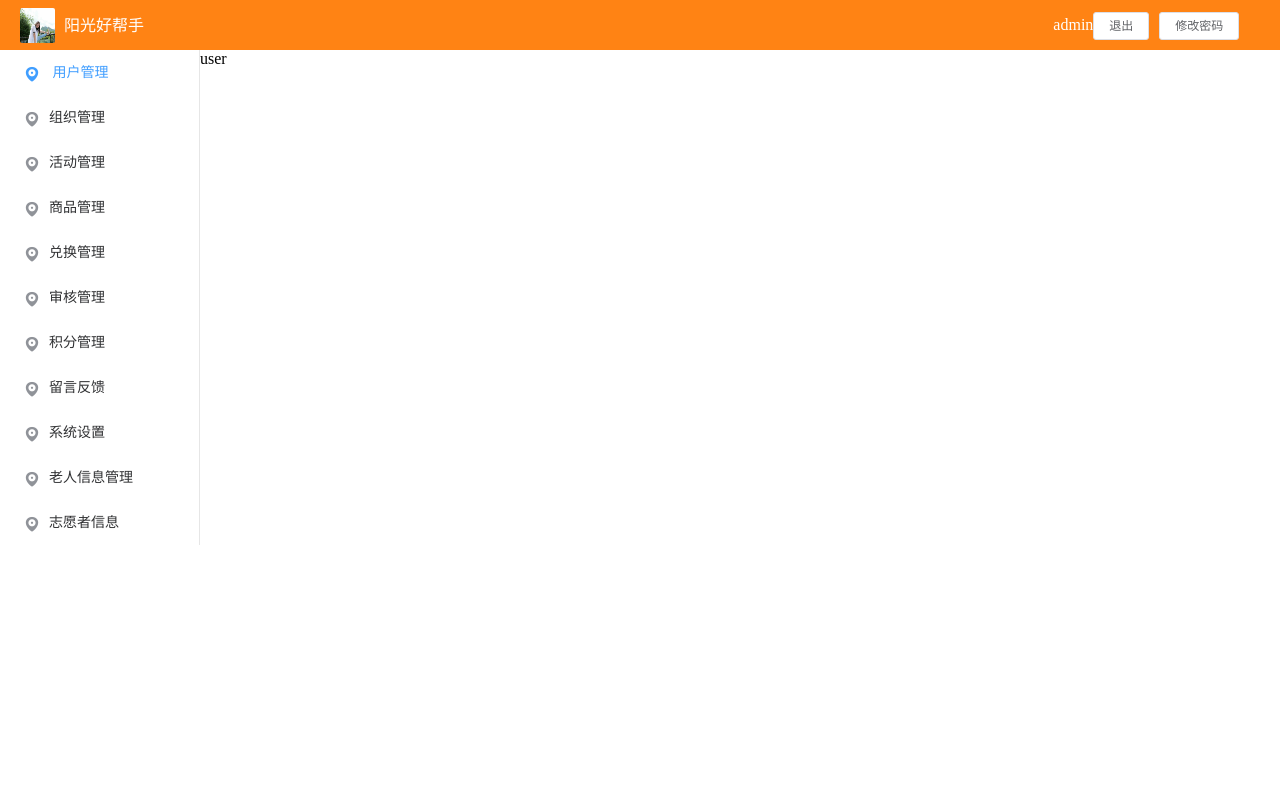
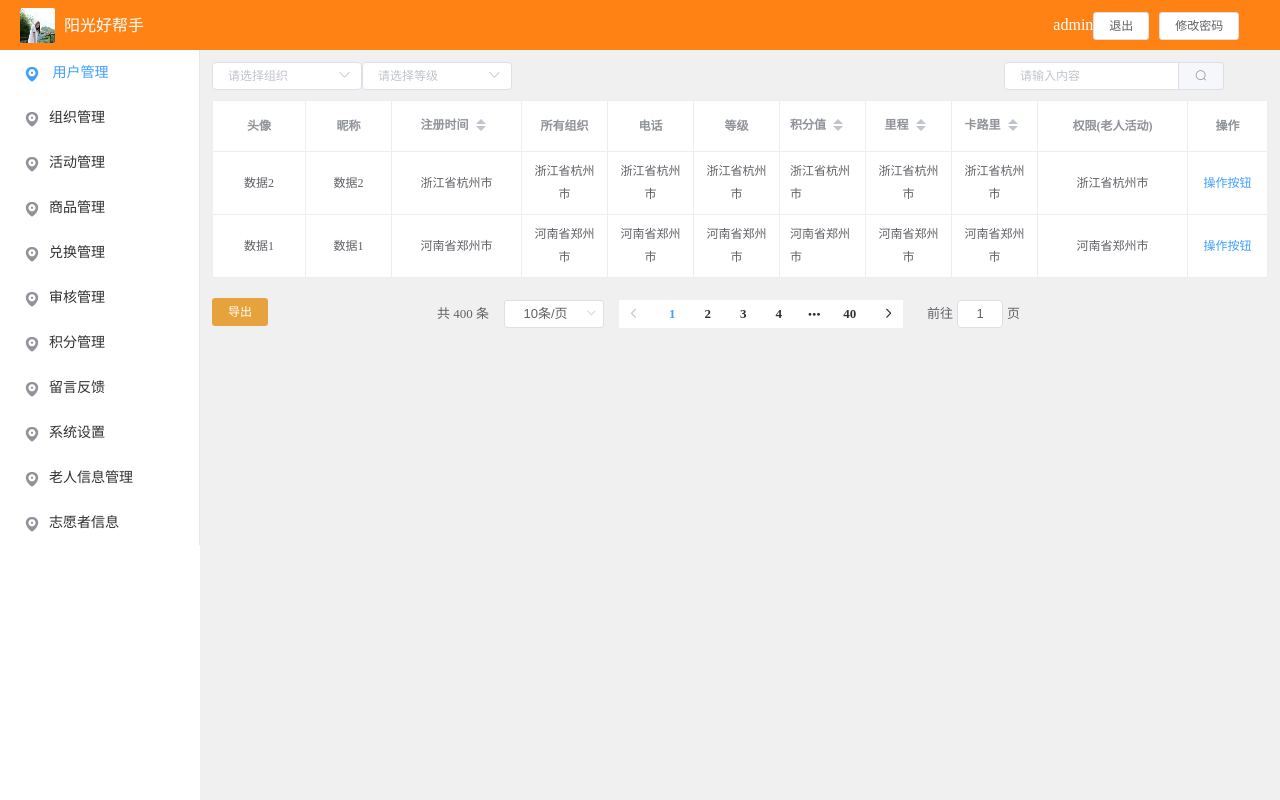
Before and after one commit to liuyue-happey/vueProject_yuan, a Vue app: page /#/index/user in a window 1280 px wide. Built offline with nearby package versions, Linux system fonts and the light colour scheme.

Commit message:
积分页面和用户页面 代码提交

```diff
--- a/src/components/HelloWorld.vue
+++ /dev/null
@@ -1,23 +0,0 @@
-<template>
-  <div>{{msg}}</div>
-</template>
-
-<script>
-export default {
-  name: "HelloWorld",
-  data() {
-    return {
-      msg: "Welcome to Your Vue.js App"
-    };
-  }
-};
-</script>
-
-<!-- Add "scoped" attribute to limit CSS to this component only -->
-<style scoped>
-div {
-  color: green;
-  text-align: center;
-  font-size: 20px;
-}
-</style>
--- /dev/null
+++ b/src/components/sunshineNum.vue
@@ -0,0 +1,57 @@
+<template>
+  <div id="sunshineNum">
+    <el-form size="mini" ref="form" :model="form" label-width="80px">
+      <el-form-item label="用户姓名">
+        <el-input v-model="form.name" style="width:160px"></el-input>
+      </el-form-item>
+    </el-form>
+    <el-table
+      :data="tableData"
+      style="width: 100%;margin-top:10px"
+      :default-sort="{prop: 'date', order: 'descending'}"
+      height="300px"
+      max-height="300px"
+      border
+      size="mini"
+    >
+      <el-table-column prop="date" label="用户姓名" align="center"></el-table-column>
+      <el-table-column prop="name" label="联系电话" align="center"></el-table-column>
+      <el-table-column prop="address" label="所属街道" align="center" width="130"></el-table-column>
+      <el-table-column prop="address" label="身份证号码" align="center"></el-table-column>
+      <el-table-column prop="address" label="眼光积分" align="center"></el-table-column>
+      <el-table-column label="操作" width="80" align="center">
+        <template slot-scope="scope">
+          <el-button type="text" size="small" @click="removeItem(scope.row)">操作按钮</el-button>
+        </template>
+      </el-table-column>
+    </el-table>
+    <el-col class="mt20">
+      <el-col :span="13" :push="3">
+        <el-pagination
+          @size-change="handleSizeChange"
+          @current-change="handleCurrentChange"
+          :current-page="page"
+          :page-sizes="[10, 20, 30, 40]"
+          :page-size="10"
+          layout="total, sizes, prev, pager, next, jumper"
+          :total="400"
+          :pager-count="5"
+        ></el-pagination>
+      </el-col>
+    </el-col>
+  </div>
+</template>
+<script>
+export default {
+  data() {
+    return {
+        form:{
+            name:''
+        }
+    };
+  }
+};
+</script>
+<style lang="less" scoped>
+@import url('../css/common.less');
+</style>
--- a/src/css/common.less
+++ b/src/css/common.less
@@ -7,3 +7,6 @@
 .fe8314{
     color: #fe8314;
 }
+.sw(@width){
+    width: @width;
+}
--- a/src/pages/index.vue
+++ b/src/pages/index.vue
@@ -111,4 +111,7 @@ export default {
     margin-right: 5px;
   }
 }
+.el-main{
+  background-color: rgb(240, 240, 240)
+}
 </style>
--- a/src/pages/num.vue
+++ b/src/pages/num.vue
@@ -1,16 +1,32 @@
 <template>
-    <div id="num">num</div>
+  <div id="num">
+    <el-tabs v-model="activeName" size="mini" type="border-card" @tab-click="handleClick">
+      <el-tab-pane label="阳光积分" name="first"><sunshineNum></sunshineNum></el-tab-pane>
+      <el-tab-pane label="志愿者积分" name="second">志愿者积分</el-tab-pane>
+      <el-tab-pane label="积分等级" name="third">积分等级</el-tab-pane>
+      <el-tab-pane label="发布奖励积分" name="fourth">发布奖励积分</el-tab-pane>
+    </el-tabs>
+  </div>
 </template>
 <script>
 export default {
-    data(){
-        return{
-
-        }
-
+  data() {
+    return {
+      activeName: "first"
+    };
+  },
+  methods: {
+    handleClick(tab, event) {
+      console.log(tab, event);
     }
-}
+  },
+  components:{
+      sunshineNum:require('../components/sunshineNum').default,
+  }
+};
 </script>
 <style lang="less" scoped>
-
+#num {
+  padding: 20px;
+}
 </style>
--- a/src/pages/user.vue
+++ b/src/pages/user.vue
@@ -1,16 +1,128 @@
 
 <template>
   <div id="user">
-      user
+    <el-row>
+      <el-col :span="10">
+        <el-select v-model="value" size="mini" class="setWidth" placeholder="请选择组织">
+          <el-option
+            v-for="item in options"
+            :key="item.value"
+            :label="item.label"
+            :value="item.value"
+          ></el-option>
+        </el-select>
+        <el-select v-model="value" size="mini" class="setWidth" placeholder="请选择等级">
+          <el-option
+            v-for="item in options"
+            :key="item.value"
+            :label="item.label"
+            :value="item.value"
+          ></el-option>
+        </el-select>
+      </el-col>
+      <el-col :span="6" :push="8">
+        <el-input placeholder="请输入内容" class="search" v-model="search" size="mini">
+          <el-button slot="append" size="mini" icon="el-icon-search"></el-button>
+        </el-input>
+      </el-col>
+    </el-row>
+    <el-table
+      :data="tableData"
+      style="width: 100%;margin-top:10px"
+      :default-sort="{prop: 'date', order: 'descending'}"
+      max-height="300px"
+      border
+    >
+      <el-table-column prop="date" label="头像" align="center"></el-table-column>
+      <el-table-column prop="name" label="昵称" align="center"></el-table-column>
+      <el-table-column prop="address" label="注册时间" align="center" width="130" sortable></el-table-column>
+      <el-table-column prop="address" label="所有组织" align="center"></el-table-column>
+      <el-table-column prop="address" label="电话" align="center"></el-table-column>
+      <el-table-column prop="address" label="等级" align="center"></el-table-column>
+      <el-table-column prop="address" label="积分值" sortable></el-table-column>
+      <el-table-column prop="address" label="里程" align="center" sortable></el-table-column>
+      <el-table-column prop="address" label="卡路里" align="center" sortable></el-table-column>
+      <el-table-column prop="address" label="权限(老人活动)" align="center" width="150"></el-table-column>
+      <el-table-column label="操作" width="80" align="center">
+        <template slot-scope="scope">
+          <el-button type="text" size="small" @click="removeItem(scope.row)">操作按钮</el-button>
+        </template>
+      </el-table-column>
+    </el-table>
+    <el-col class="mt20">
+      <el-col :span="2">
+        <el-button type="warning" size="mini">导出</el-button>
+      </el-col>
+      <el-col :span="13" :push="3">
+        <el-pagination
+          @size-change="handleSizeChange"
+          @current-change="handleCurrentChange"
+          :current-page="page"
+          :page-sizes="[10, 20, 30, 40]"
+          :page-size="10"
+          layout="total, sizes, prev, pager, next, jumper"
+          :total="400"
+          :pager-count="5"
+        ></el-pagination>
+      </el-col>
+    </el-col>
   </div>
 </template>
 <script>
 export default {
   data() {
-    return {};user
+    return {
+      page: 0,
+      options: [
+        {
+          value: "选项1",
+          label: "公羊会"
+        }
+      ],
+      value: "",
+      search: "",
+      tableData: [
+        {
+          date: "数据1",
+          name: "数据1",
+          address: "河南省郑州市"
+        },
+        {
+          date: "数据2",
+          name: "数据2",
+          address: "浙江省杭州市"
+        }
+      ]
+    };
+  },
+  methods: {
+    formatter(row, column) {
+      return row.address;
+    },
+    removeItem(data) {
+      console.log(data);
+    },
+    handleSizeChange(val) {
+      console.log(`每页 ${val} 条`);
+    },
+    handleCurrentChange(val) {
+      console.log(`当前页: ${val}`);
+    }
   }
 };
 </script>
 <style lang="less" scoped>
-
+@import url("../css/common.less");
+#user {
+  padding: 12px;
+  background-color: rgb(240, 240, 240);
+  height: 100%;
+  box-sizing: border-box;
+  .setWidth {
+    .sw(150px);
+  }
+  .search {
+    .sw(220px);
+  }
+}
 </style>
```
